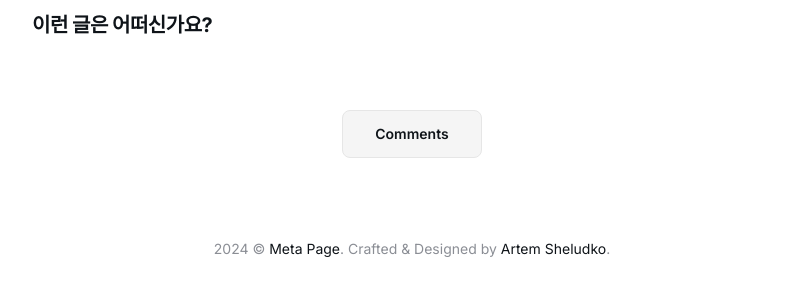
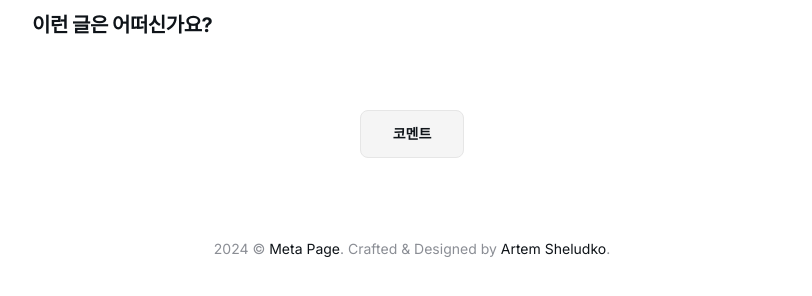
Before and after one commit to meta-blog/meta-blog.github.io, a Jekyll site: the page built from _posts/2024-08-24-Olympus Camera Settings for Fujifilm like Color Tone.md, in a window 1280 px wide and 900 px high, scrolled down 1681 px. Shown: the part 592-888 px from the top of the window, without its empty margins (228-1040 px from the left). Built offline with Jekyll 4.4.1, drawn with Linux system fonts in a browser that asks for light colours.

Commit message:
Update disqus-comments.html

```diff
--- a/_includes/disqus-comments.html
+++ b/_includes/disqus-comments.html
@@ -1,7 +1,7 @@
 <!-- begin comments -->
 <div class="container">
   <div class="show-comments">
-    <button class="button button--primary" id="show-comments-button" onclick="disqus();return false;">Comments</button>
+    <button class="button button--primary" id="show-comments-button" onclick="disqus();return false;">코멘트</button>
   </div>
 
   <div id="disqus_thread" class="post__comments">
```
